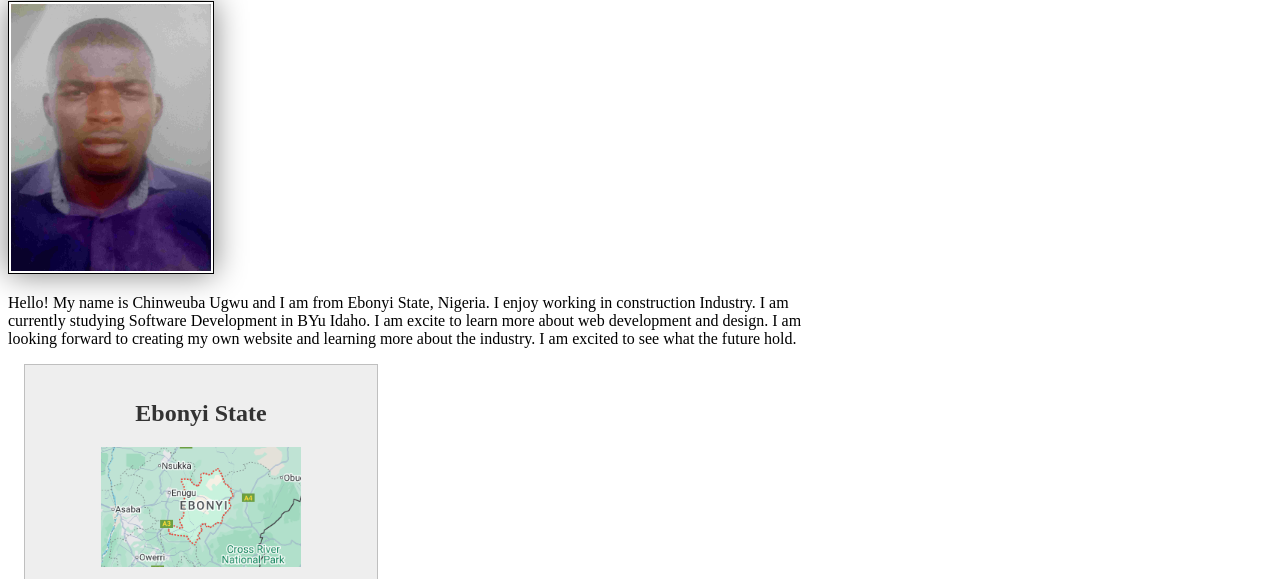
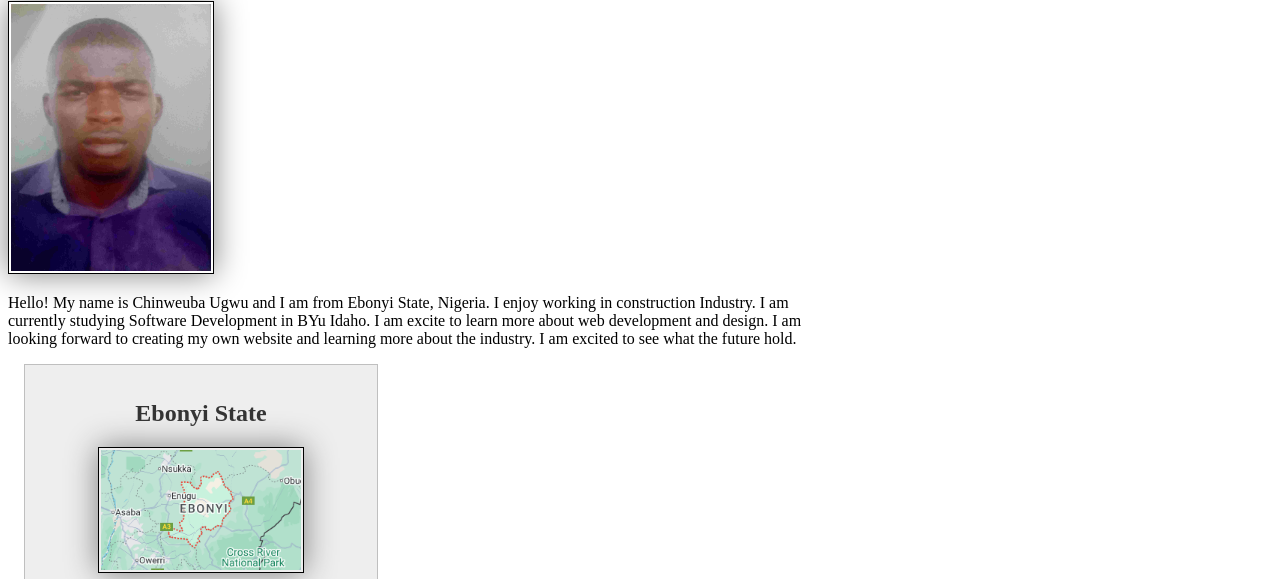
Before and after one commit to uba41/wdd130, a plain HTML site: page index.html in a window 1280 px wide. Shown: the part 221-800 px from the top of the page. Drawn offline with Linux system fonts and the light colour scheme.

Commit message:
complete

```diff
--- a/index.html
+++ b/index.html
@@ -7,7 +7,7 @@
         <meta name="description" content="Chinweuba Ugwu's BYU-Idaho WDD course home page">
         <meta name="author" content="Chinweuba Ugwu">
 
-        <link rel="stylesheet" href="styles.css">
+        <link rel="stylesheet" href="styles/styles.css">
     </head>
     <body>
         <header>
@@ -19,7 +19,7 @@
         </header>
         <main>
             <h1>Chinweuba Ugwu | WDD 130</h1>
-            <img src="images/chinweubaugwu.jpg" alt="Hellow My name is Chinweuba Ugwu" width="200">
+            <img src="images/profile.jpg" alt="Hellow My name is Chinweuba Ugwu" width="200">
             <p>Hello! My name is Chinweuba Ugwu and I am from Ebonyi State, Nigeria. I enjoy working in construction Industry. I am currently studying Software Development in BYu Idaho. I am excite to learn more about web development and design. I am looking forward to creating my own website and learning more about the industry. I am excited to see what the future hold.</p>
         </main>
         <aside>
--- a/styles.css
+++ b/styles/styles.css
@@ -9,6 +9,14 @@ nav a{
 }
 h1{
     color: steelblue;
+}
+
+img{
+    width: 200px;
+    height: auto;
+    border: 1px solid black;
+    padding: 2px;
+    box-shadow: 0 0 30px grey;
 }
 
 main{
```
Also changed, not shown: images/profile.jpg (renamed from images/chinweubaugwu.jpg).
